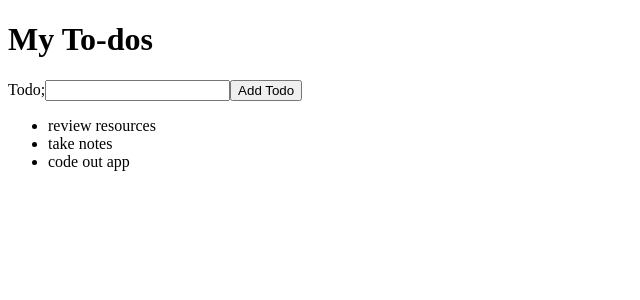
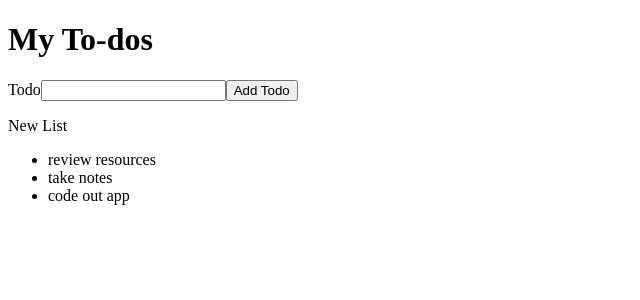
Before and after one commit to Medinab27/to-do-list, a React (Vite) app: page / in a window 1280 px wide. Shown: the top 300 px of the page, without its empty margins (0-640 px from the left). Built offline with nearby package versions, Linux system fonts and the light colour scheme.

Commit message:
<type>(<optional scope>): <description>

```diff
--- a/src/App.jsx
+++ b/src/App.jsx
@@ -1,15 +1,18 @@
-import './App.css'
+import { useState } from 'react';
+import './App.css';
 import TodoList from './TodoList';
 import TodoForm from './TodoForm';
 
 function App() {
+  const [newTodo, setNewTodo] = useState('New List')
   return (
-      <div>
-        <h1>My To-dos</h1>
-        <TodoForm/>
-        <TodoList/>
-      </div>
+    <div>
+      <h1>My To-dos</h1>
+      <TodoForm />
+      <p>{newTodo}</p>
+      <TodoList />
+    </div>
   );
 }
 
-export default App
+export default App;
--- a/src/TodoList.jsx
+++ b/src/TodoList.jsx
@@ -1,16 +1,19 @@
-function TodoList (){
+import TodoListItem from './TodoListItem';
+
 const todos = [
   { id: 1, title: 'review resources' },
   { id: 2, title: 'take notes' },
   { id: 3, title: 'code out app' },
 ];
+
+function TodoList() {
   return (
     <ul>
       {todos.map((todo) => (
-      <li key={todo.id}>{todo.title}</li>
+        <TodoListItem key={todo.id} item={todo}/>
       ))}
     </ul>
   );
-};
+}
 
 export default TodoList;
--- /dev/null
+++ b/src/TodoListItem.jsx
@@ -0,0 +1,10 @@
+function TodoListItem({ item }) {
+  return (
+    <li> {item.title}</li>
+    //{todo.map((todos) => {
+    // return <li key={todos.id}>{todos.title}</li>;
+    //})}
+  );
+}
+
+export default TodoListItem;
```
Also changed, not shown: src/TodoForm.jsx (+7 -7 lines). Lines whose indentation alone changed are shown as unchanged.
